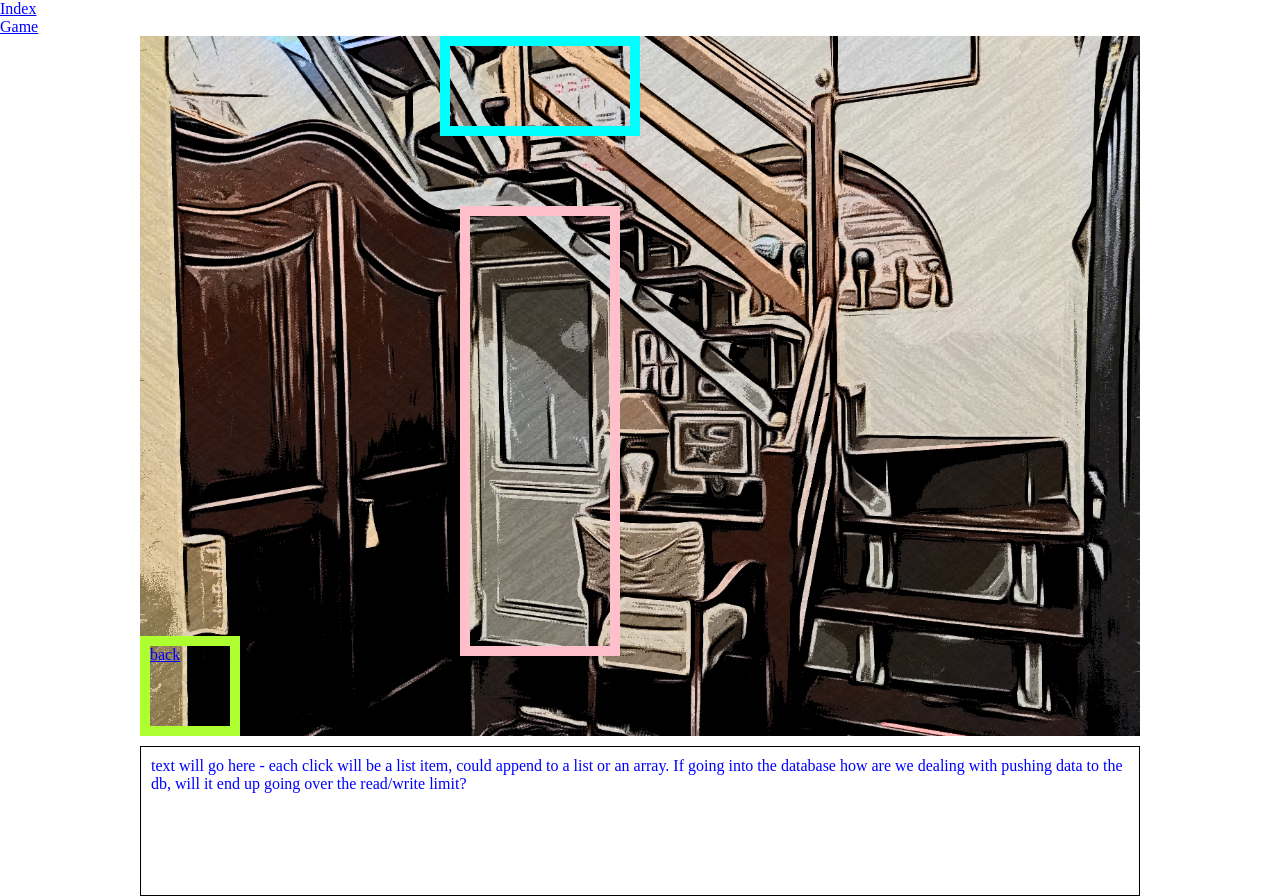
After one commit to CharlieMallon/TogethernessHackathonTeam5, a Flask app: template templates/hallway.html in a window 1280 px wide. The commit adds this page. Run offline with Flask 2, Linux system fonts and the light colour scheme; the template is opened without the code that fills it, so the values that code supplies are empty; some libraries are stand-ins or nearby versions.

Commit message:
added hallway

```diff
--- a/static/style.css
+++ b/static/style.css
@@ -45,6 +45,15 @@
     margin: 0px;
 }
 
+#back{
+    height: 100px;
+    width: 100px;
+    position: absolute;
+    left: 0px;
+    top: 600px;
+    border: solid 10px greenyellow;
+}
+
 /* Entrance page */
 
 #entrance{
@@ -54,3 +63,23 @@
     left: 500px;
     top: 170px;
 }
+
+/* hallway page */
+
+#garden-door{
+    height: 450px;
+    width: 160px;
+    position: absolute;
+    left: 320px;
+    top: 170px;
+    border: solid 10px pink;
+}
+
+#stairs-to-lv1{
+    height: 100px;
+    width: 200px;
+    position: absolute;
+    left: 300px;
+    top: 0px;
+    border: solid 10px aqua;
+}
--- /dev/null
+++ b/templates/hallway.html
@@ -0,0 +1,19 @@
+{% extends "base.html" %}
+
+{% block content %}
+<div class="game-container">
+    <div id="game-canvas">
+        <img id="game-background" src="{{ url_for('static', filename='img/hallway.jpg') }}" alt="">
+        <div class="click-layer">
+            <a id="garden-door" href="{{ url_for('garden') }}"></a>
+            <a id="stairs-to-lv1" href="{{ url_for('bedroom') }}"></a>
+            <a id="back"  href="{{ url_for('entrance') }}">
+                back
+            </a>
+        </div>
+    </div>
+    <div id="game-text">
+        <p>text will go here - each click will be a list item, could append to a list or an array. If going into the database how are we dealing with pushing data to the db, will it end up going over the read/write limit?</p>
+    </div>
+</div>
+{% endblock %}
```
Also changed, not shown: static/img/hallway.jpg (added).
